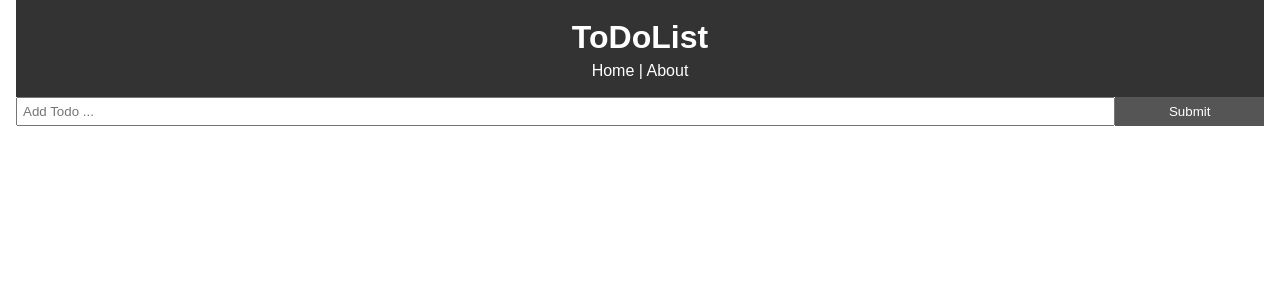
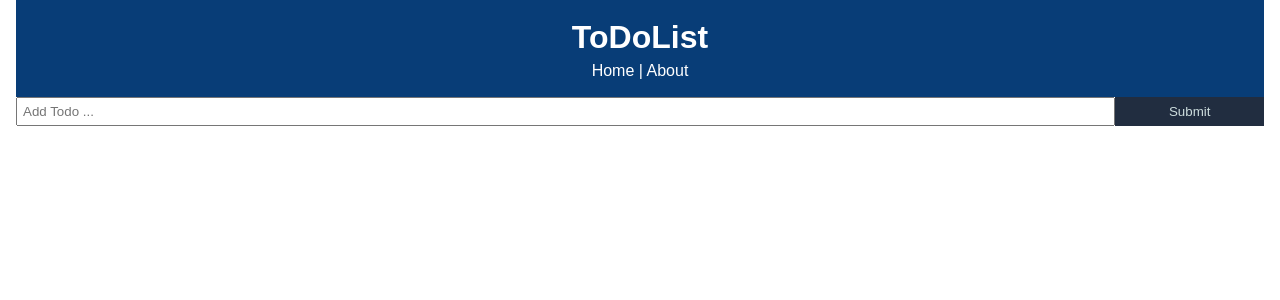
Before and after one commit to j14chambers/React-Tutorial, a React (Create React App) app: page / in a window 1280 px wide. Shown: the top 300 px of the page. Built offline with nearby package versions, Linux system fonts and the light colour scheme; no server answers.

Commit message:
change css

```diff
--- a/src/App.css
+++ b/src/App.css
@@ -4,7 +4,7 @@
 }
 
 body{
-  font-family: Arial, Helvetica, sans-serif;
+  font-family: 'Source Sans Pro', sans-serif;
   line-height: 1.4;
 
 }
@@ -19,8 +19,8 @@ a{
 .btn{
   display: inline-block;
   border: none;
-  background: #555;
-  color: #fff;
+  background: #212d40;
+  color: #cddddd;
   padding: 7px 20px;
   cursor: pointer;
 }
--- a/src/components/TodoItem.js
+++ b/src/components/TodoItem.js
@@ -23,7 +23,7 @@ export class TodoItem extends Component {
                 <p>
                     <input type='checkbox' onChange= {this.props.markComplete.bind(this, id)}/> {' '}
                     {title}
-                    <button onClick={this.props.delTodo.bind(this, id)} style={btnStyle}>x</button>
+                    <button onClick={this.props.delTodo.bind(this, id)} style={btnStyle}>Delete</button>
                 </p>
             </div>
         )
@@ -39,7 +39,7 @@ TodoItem.propTypes = {
       color: '#fff',
       border: 'none',
       padding: '5px 10px',
-      borderRadius: '50%',
+      borderRadius: '10%',
       cursor: 'pointer',
       float: 'right'
   }
--- a/src/components/layout/Header.js
+++ b/src/components/layout/Header.js
@@ -10,7 +10,7 @@ function Header(){
 }
 
 const headerStyle ={
-    background: '#333',
+    background: '#083d77',
     color: '#fff',
     padding: '15px',
     textAlign: 'center'
```
